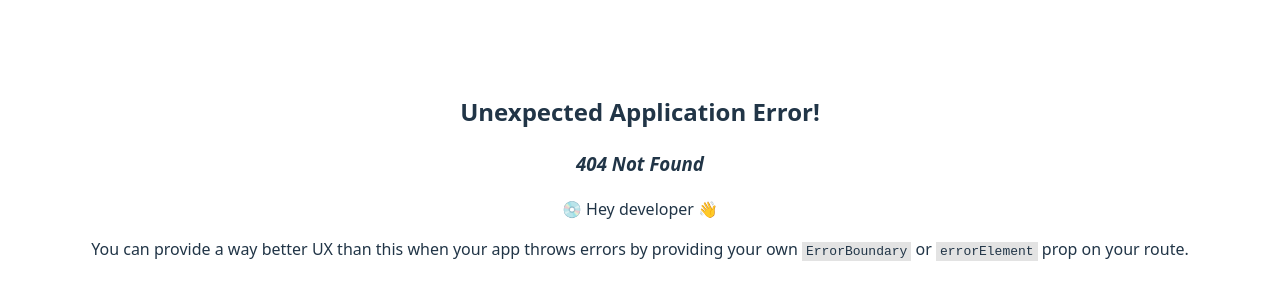
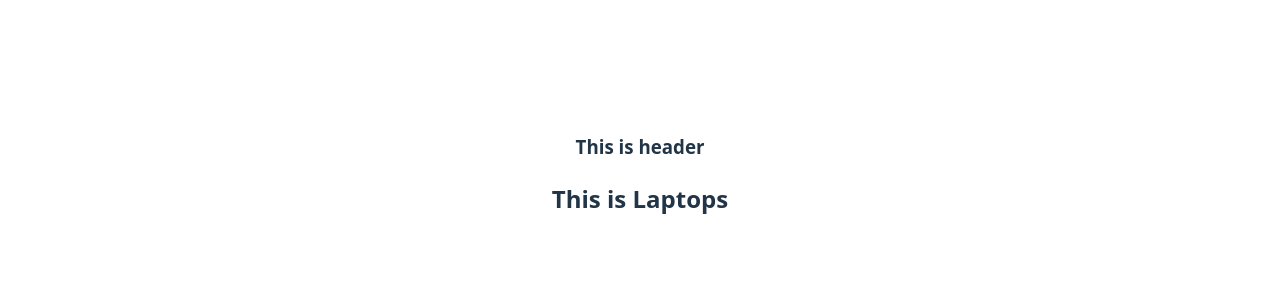
Before and after one commit to aysha3f/intro-to-react-router, a React (Vite) app: page /laptops in a window 1280 px wide. Before the commit this address had no page. Shown: the part 224-524 px from the top of the page. Built offline with nearby package versions, Linux system fonts and the light colour scheme.

Commit message:
Understand The Concept of Routing

```diff
--- /dev/null
+++ b/src/components/Header/Header.jsx
@@ -0,0 +1,11 @@
+import React from 'react';
+
+const Header = () => {
+    return (
+        <div>
+            <h3>This is header</h3>
+        </div>
+    );
+};
+
+export default Header;
--- /dev/null
+++ b/src/components/Home/Home.jsx
@@ -0,0 +1,11 @@
+import React from 'react';
+
+const Home = () => {
+    return (
+        <div>
+            <h2>This is Home</h2>
+        </div>
+    );
+};
+
+export default Home;
--- /dev/null
+++ b/src/components/Mobile/Laptop/Laptop.jsx
@@ -0,0 +1,11 @@
+import React from 'react';
+
+const Laptop = () => {
+    return (
+        <div>
+           <h2>This is Laptops</h2>
+        </div>
+    );
+};
+
+export default Laptop;
--- /dev/null
+++ b/src/components/Mobile/Mobile.jsx
@@ -0,0 +1,11 @@
+import React from 'react';
+
+const Mobile = () => {
+    return (
+        <div>
+           <h2>This is mobiles</h2>
+        </div>
+    );
+};
+
+export default Mobile;
--- /dev/null
+++ b/src/components/Root/Root.jsx
@@ -0,0 +1,14 @@
+import React from 'react';
+import Header from '../Header/Header';
+import { Outlet } from 'react-router';
+
+const Root = () => {
+    return (
+        <div>
+            <Header></Header>
+            <Outlet></Outlet>
+        </div>
+    );
+};
+
+export default Root;
--- a/src/main.jsx
+++ b/src/main.jsx
@@ -2,19 +2,46 @@ import { StrictMode } from 'react'
 import { createRoot } from 'react-dom/client'
 import './index.css'
 import App from './App.jsx'
-
-import { createBrowserRouter } from "react-router";
-import { RouterProvider } from "react-router/dom";
+import { createBrowserRouter } from 'react-router'
+import { RouterProvider } from 'react-router'
+import Root from './components/Root/root.jsx'
+import Home from './components/Home/Home.jsx'
+import Mobile from './components/Mobile/Mobile.jsx'
+import Laptop from './components/Mobile/Laptop/Laptop.jsx'
 
 const router = createBrowserRouter([
-  {
-    path: '/',
-    element: <div>hello from router react</div>
-  }
+ {
+   path: '/',
+ Component: Root,
+ children:[
+  {index: true, Component: Home},
+  {path: 'mobiles', Component: Mobile},
+  {path: 'laptops', Component:Laptop}
+ ]
+},
+{
+  path: 'about',
+  element: <div>About me here</div>
+},
+{
+  path:'blogs',
+  element: <div>All my blogs are here</div>
+},
+{
+  path: 'app',
+  Component: App
+},
+{
+  path: '/app2',
+  // element: <App></App>
+  Component: App
+}
 ])
+
+
 
 createRoot(document.getElementById('root')).render(
   <StrictMode>
-   <RouterProvider router={router}></RouterProvider>
+ <RouterProvider router={router}></RouterProvider>
   </StrictMode>,
 )
```
